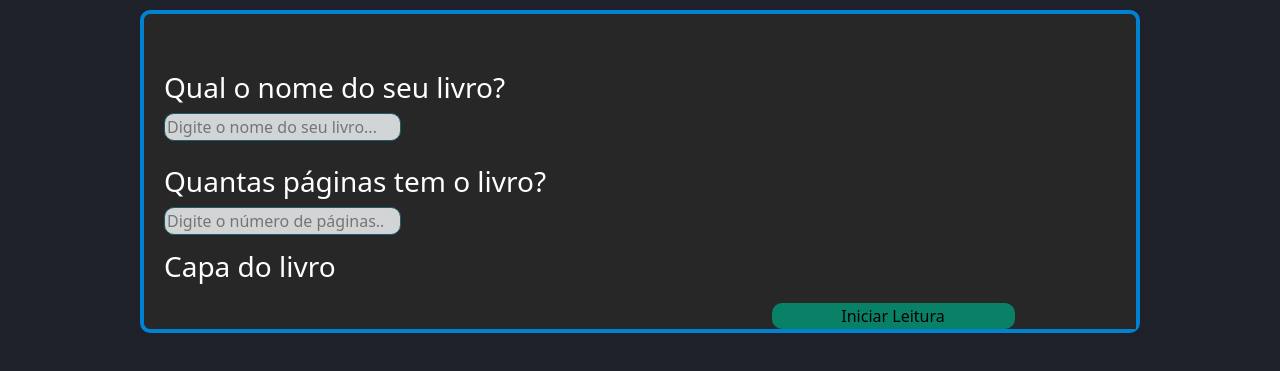
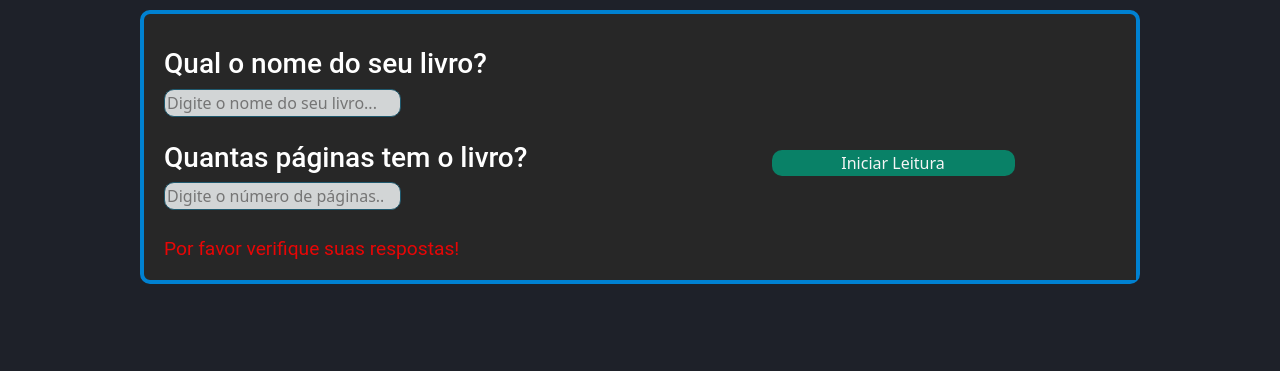
Before and after one commit to Phmeig/Xeon, a plain HTML site: page livros.html in a window 1280 px wide. Both pictures are taken after a click on the button "Iniciar Leitura". Shown: the part 39-410 px from the top of the page. Drawn offline with nearby package versions, Linux system fonts and the light colour scheme.

Commit message:
Terminamos a página de Livros

```diff
--- a/livros.html
+++ b/livros.html
@@ -34,21 +34,13 @@
 				<div class="cardpLivros">
 					<div class="addlivro">
 						<h3 class="nombre">Qual o nome do seu livro?</h3>
-						<input type="text" placeholder="Digite o nome do seu livro..." class="nomeLivro">
+						<input type="text" placeholder="Digite o nome do seu livro..." class="nomeLivro" id="inputNome">
 						<h3 class="nombre" >Quantas páginas tem o livro?</h3>
-						<input type="number" placeholder="Digite o número de páginas..." class="nomeLivro">
-						<label for="promptLivro" class="labelLivro">
-							<p>Capa do livro</p>
-						</label>
-						<input id="promptLivro" class="promptLivro" type="file">
-
+						<input type="number" placeholder="Digite o número de páginas..." class="nomeLivro" id="inputPages">
 					</div>
-					<div class="capaLivro">
-						<!-- <img src="" alt="Livro Atual" class="capaEscolhida"> -->
-					</div>
-					<div id="divbtnleitura"><button id="btnleitura" onclick="capa()" >Iniciar Leitura</button></div>
+					<div id="divbtnleitura"><button id="btnleitura" onclick="iniciar()" >Iniciar Leitura</button></div>
+					<div id="aviso"></div>
 				</div>
-
 			</article>
 		</div>
 			</div>
--- a/script.js
+++ b/script.js
@@ -1,6 +1,30 @@
+// Index
 function registro() {
 	location.replace("registro.html")
 }
+
+// Login
+function efetuar(){
+	let user = document.querySelector('#user').value;
+	let senha1 = document.querySelector('#senha').value;
+	let senha2 = document.querySelector('#senha2').value;
+	let msg = document.querySelector('#msgfalha');
+	let msgS = document.querySelector('#msgfalha2');
+	if (user == '' || senha1 == "" || senha2 == ""){
+		msg.innerText = "Por favor, preencha todos os campos!"
+	}
+	else if(senha1.length < 5 || senha2.length < 5){
+		msgS.innerText = `Sua senha precisa ter pelo menos 5 caracteres!`
+	}
+	else if (senha1 != senha2){
+		msgS.innerText = "Suas senhas são diferentes."
+	}
+	else{
+		location.replace("leitura.html");
+	}
+}
+
+// Tarefas
 
 function adicionar() {
 	let inputNova = document.querySelector('.nova');
@@ -40,42 +64,24 @@ function fracasso(botao) {
 function livros() {
 	location.replace('livros.html')
 }
+const nomeLivro = localStorage.getItem("nomeLivro")
+document.querySelector("#atual").innerHTML = nomeLivro;
+const pags = localStorage.getItem("pags")
+document.querySelector("#npags").innerHTML = `${pags} páginas`;
 
-// Login
-function efetuar(){
-	let user = document.querySelector('#user').value;
-	let senha1 = document.querySelector('#senha').value;
-	let senha2 = document.querySelector('#senha2').value;
-	let msg = document.querySelector('#msgfalha');
-	let msgS = document.querySelector('#msgfalha2');
-	if (user == '' || senha1 == "" || senha2 == ""){
-		msg.innerText = "Por favor, preencha todos os campos!"
-	}
-	else if(senha1.length < 5 || senha2.length < 5){
-		msgS.innerText = `Sua senha precisa ter pelo menos 5 caracteres!`
-	}
-	else if (senha1 != senha2){
-		msgS.innerText = "Suas senhas são diferentes."
-	}
-	else{
-		location.replace("leitura.html");
-	}
-}
+
 
 //Livros
-function capa(){
-	const capa = document.querySelector("#promptLivro");
-	const divcapa = document.querySelector(".capaLivro");
-	if  (capa.files.length == 0){
-		console.log( "Insira a foto da capa do livro, por favor")
-		return
+function iniciar(){
+	const nomeLivro = document.querySelector("#inputNome").value;
+	const nPag = document.querySelector("#inputPages").value;
+	const Num = Number(nPag);
+	const divaviso = document.querySelector("#aviso");
+	if (nomeLivro.trim().length === 0 || Num <= 0 ){
+		divaviso.innerHTML = `<p id="aviso"> Por favor verifique suas respostas!</p>`
+		return;
 	}
-	const arquivo = capa.files[0];
-	const leitor = new FileReader()
-
-	leitor.onload = function (e) {
-		const imagem = e.target.result;
-		divcapa.innerHTML = `<img src="${imagem}" alt="Livro Atual" class="capaEscolhida">`;
-	}
-	leitor.readAsDataURL(arquivo)
+	localStorage.setItem("nomeLivro", nomeLivro)
+	localStorage.setItem("pags", Num)
+	location.replace("leitura.html")
 }
--- a/style.css
+++ b/style.css
@@ -169,7 +169,7 @@ section{
 	grid-row: 1;
 }
 
-#autor{
+#npags{
 	grid-column: 1;
 	grid-row: 2;
 }
@@ -428,7 +428,7 @@ section{
 	grid-template-columns: repeat(2, 1fr);
 	grid-template-rows: auto;
 	grid-template-areas:
-	"nomeLivro livrodeagora"
+	"nomeLivro btnleitura"
 	"nomelivro btnleitura";
 }
 
@@ -439,22 +439,6 @@ section{
 	align-items: flex-start;
 	width: 100%;
 	align-self: flex-start;
-}
-
-
-
-.capaLivro{
-	grid-area: livrodeagora;
-}
-
-.labelLivro{
-	font-size: 1.75rem;
-	cursor: pointer;
-}
-
-.promptLivro{
-	text-decoration: none;
-	display: none;
 }
 
 .labelLivro{
@@ -470,13 +454,14 @@ section{
 }
 
 .nombre{
-	margin-top: 5%;
+	font-family: Roboto;
 }
 
 .nomeLivro{
 	border: 1px solid #1F596E;
 	border-radius: 10px;
 	background-color: #D2D5D6;
+	margin-bottom: 5%;
 }
 
 #divbtnleitura{
@@ -484,6 +469,7 @@ section{
 	grid-area:btnleitura;
 	display:flex;
 	justify-content: center;
+	align-content: center;
 }
 
 #btnleitura{
@@ -491,8 +477,15 @@ section{
 	border-radius: 10px;
 	background-color:#098167;
 	width: 50%;
+	color: whitesmoke;
+}
 
+#aviso{
+	color: rgb(231, 6, 6);
+	font-family: Roboto;
+	font-size: 1.2rem;
 }
+
 /*Registro: */
 
 #tituloregistro{
```
Also changed, not shown: leitura.html (+1 -1 lines).
